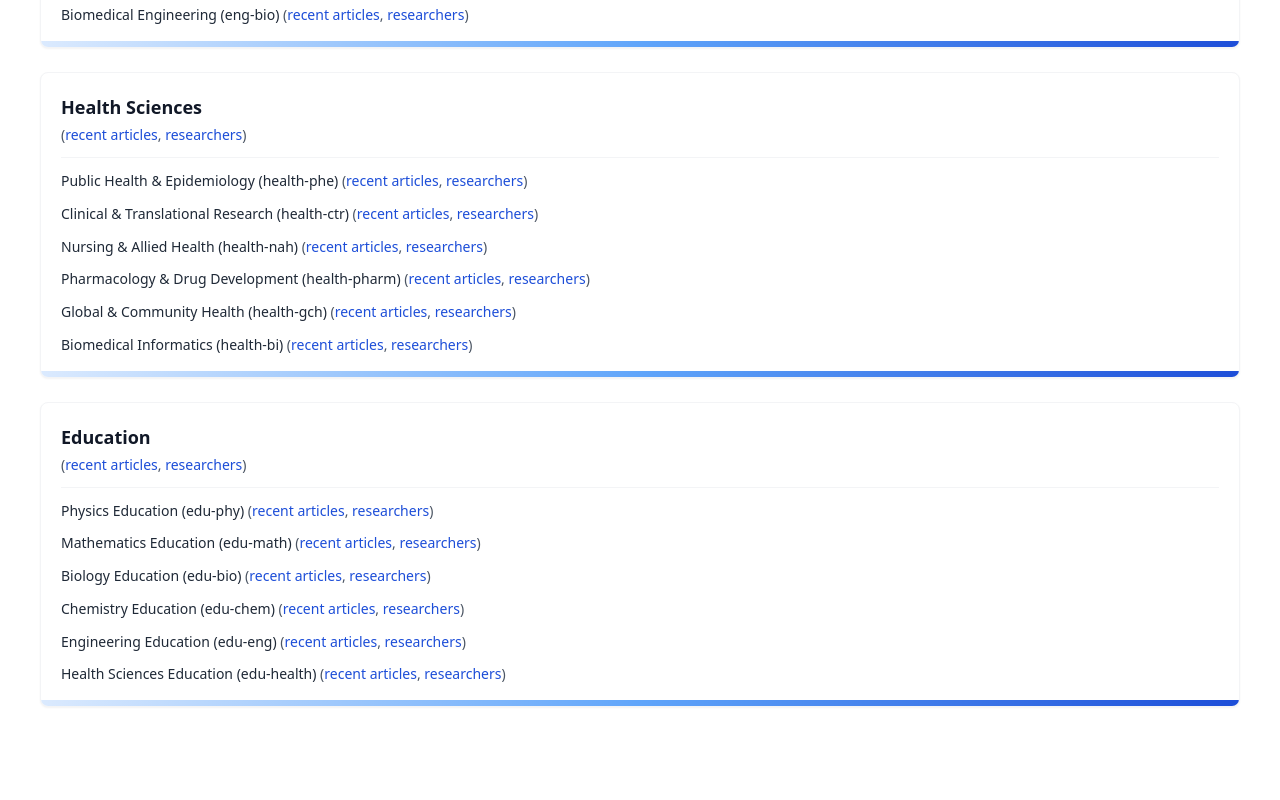
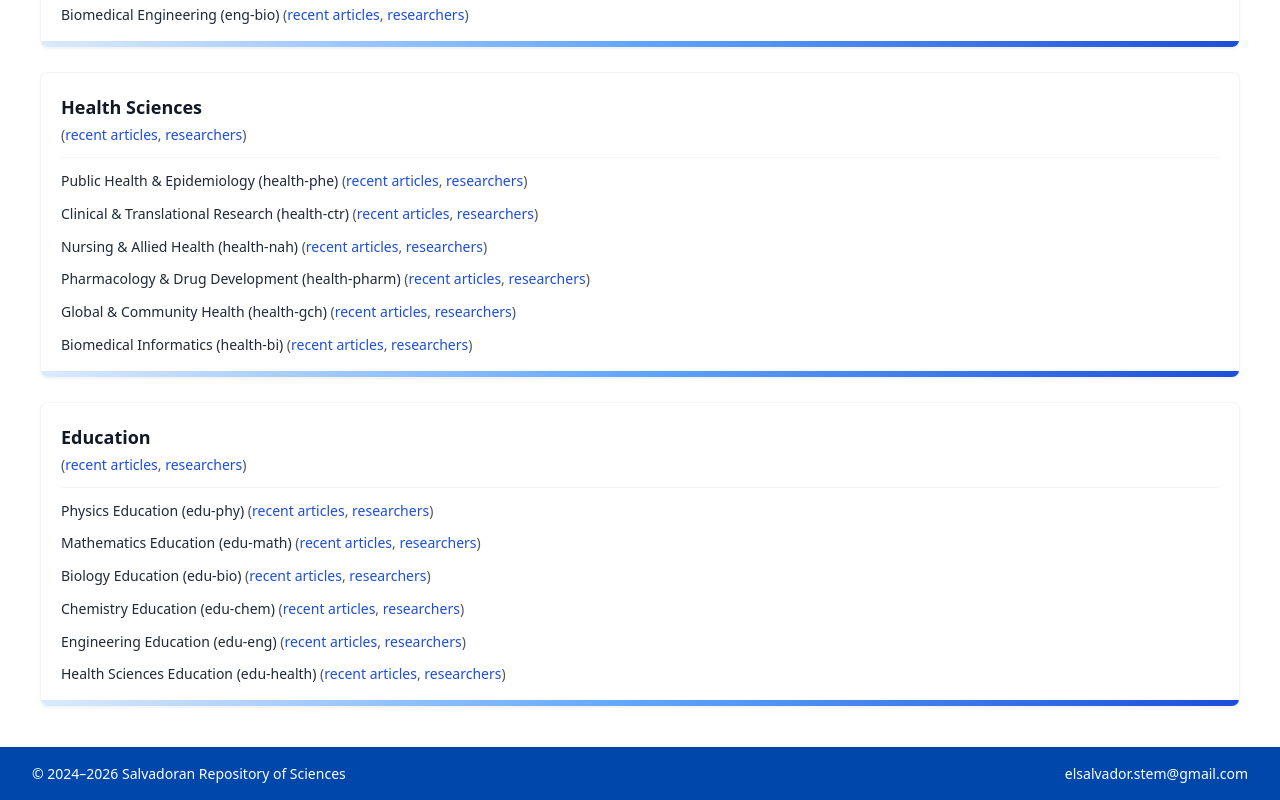
Before and after one commit to jromerooo2/salvadoran_arxiv, a Vue app: page / in a window 1280 px wide. Shown: the part 2137-2937 px from the top of the page. Before the commit the page ends 2884 px from the top, so only its background shows below. Built offline with nearby package versions, Linux system fonts and the light colour scheme; a web font is replaced by a local one.

Commit message:
adding footbar and filling contact information

```diff
--- a/src/App.vue
+++ b/src/App.vue
@@ -4,14 +4,17 @@
     <main class="mx-auto w-full max-w-7xl flex-1 p-10">
       <router-view />
     </main>
+    <Footer />
   </div>
 </template>
 
 <script>
   import Navbar from './components/Navbar.vue';
+  import Footer from './components/Footer.vue';
   export default {
     components: {
       Navbar,
+      Footer,
     },
   };
 </script>
--- /dev/null
+++ b/src/components/Footer.vue
@@ -0,0 +1,41 @@
+<template>
+  <footer
+    class="footer-salvador w-full border-t border-black/10 px-4 py-4 text-white sm:px-6 lg:px-8"
+    role="contentinfo"
+    aria-label="Site footer"
+  >
+    <div
+      class="mx-auto flex w-full max-w-none flex-col items-center justify-between gap-2 text-sm sm:flex-row"
+    >
+      <p>© {{ copyrightRange }} Salvadoran Repository of Sciences</p>
+      <a
+        href="mailto:elsalvador.stem@gmail.com"
+        class="text-white hover:underline focus:outline-none focus:ring-2 focus:ring-white/80 focus:ring-offset-2 focus:ring-offset-[#0047ab]"
+      >
+        elsalvador.stem@gmail.com
+      </a>
+    </div>
+  </footer>
+</template>
+
+<script>
+const FOUNDED_YEAR = 2024
+
+export default {
+  name: 'AppFooter',
+  computed: {
+    copyrightRange() {
+      const current = new Date().getFullYear()
+      return current > FOUNDED_YEAR
+        ? `${FOUNDED_YEAR}–${current}`
+        : `${FOUNDED_YEAR}`
+    },
+  },
+}
+</script>
+
+<style scoped>
+.footer-salvador {
+  background-color: #0047ab;
+}
+</style>
--- a/src/views/Contacto.vue
+++ b/src/views/Contacto.vue
@@ -1,14 +1,84 @@
 <template>
   <div class="space-y-10">
-    <section class="mx-auto w-full space-y-4 font-sans">
-      <h1 class="text-2xl font-bold text-gray-900">Contact</h1>
-      <p class="text-base leading-relaxed text-gray-700">
-        For general inquiries, questions or collaboration ideas, please email us at
-        <a
-          href="mailto:elsalvador.stem@gmail.com"
-          class="text-blue-700 hover:underline"
-        >elsalvador.stem@gmail.com</a>.
-      </p>
+    <section class="mx-auto w-full space-y-8 font-sans">
+      <div
+        v-for="group in contactGroups"
+        :key="group.title"
+        class="space-y-4"
+      >
+        <h2 class="text-xl font-bold text-gray-900">{{ group.title }}</h2>
+        <p class="text-base leading-relaxed text-gray-700">
+          {{ group.description }}
+        </p>
+
+        <ul class="divide-y divide-gray-200">
+          <li
+            v-for="person in group.people"
+            :key="person.email"
+            class="py-3"
+          >
+            <div
+              class="flex flex-col gap-1 sm:grid sm:grid-cols-12 sm:items-baseline sm:gap-6"
+            >
+              <p class="min-w-0 text-base font-semibold text-gray-900 sm:col-span-5">
+                {{ person.name }}
+              </p>
+              <a
+                :href="`mailto:${person.email}`"
+                class="break-all text-sm text-blue-700 hover:underline sm:col-span-7 sm:text-right"
+              >
+                {{ person.email }}
+              </a>
+            </div>
+          </li>
+        </ul>
+      </div>
     </section>
   </div>
 </template>
+
+<script>
+export default {
+  name: 'Contact',
+  data() {
+    return {
+      contactGroups: [
+        {
+          title: 'Our community contacts',
+          description:
+            'For general inquiries, collaboration ideas, or to get involved with the Salvadoran scientific community.',
+          people: [
+            {
+              name: 'Fernanda Sulantay Vargas',
+              email: 'fernandasulantay@gmail.com',
+            },
+            {
+              name: 'Miguel Montalvo',
+              email: 'miguelmontalvo@princeton.edu',
+            },
+            {
+              name: 'Erick Urquilla',
+              email: 'erickurquilla@gmail.com',
+            },
+          ],
+        },
+        {
+          title: 'This repository contacts',
+          description:
+            'For questions, suggestions, or contributions related specifically to this scientific repository.',
+          people: [
+            {
+              name: 'Erick Urquilla',
+              email: 'erickurquilla@gmail.com',
+            },
+            {
+              name: 'Juan Romero',
+              email: 'juan.romeroramos9@gmail.com',
+            },
+          ],
+        },
+      ],
+    }
+  },
+}
+</script>
```
